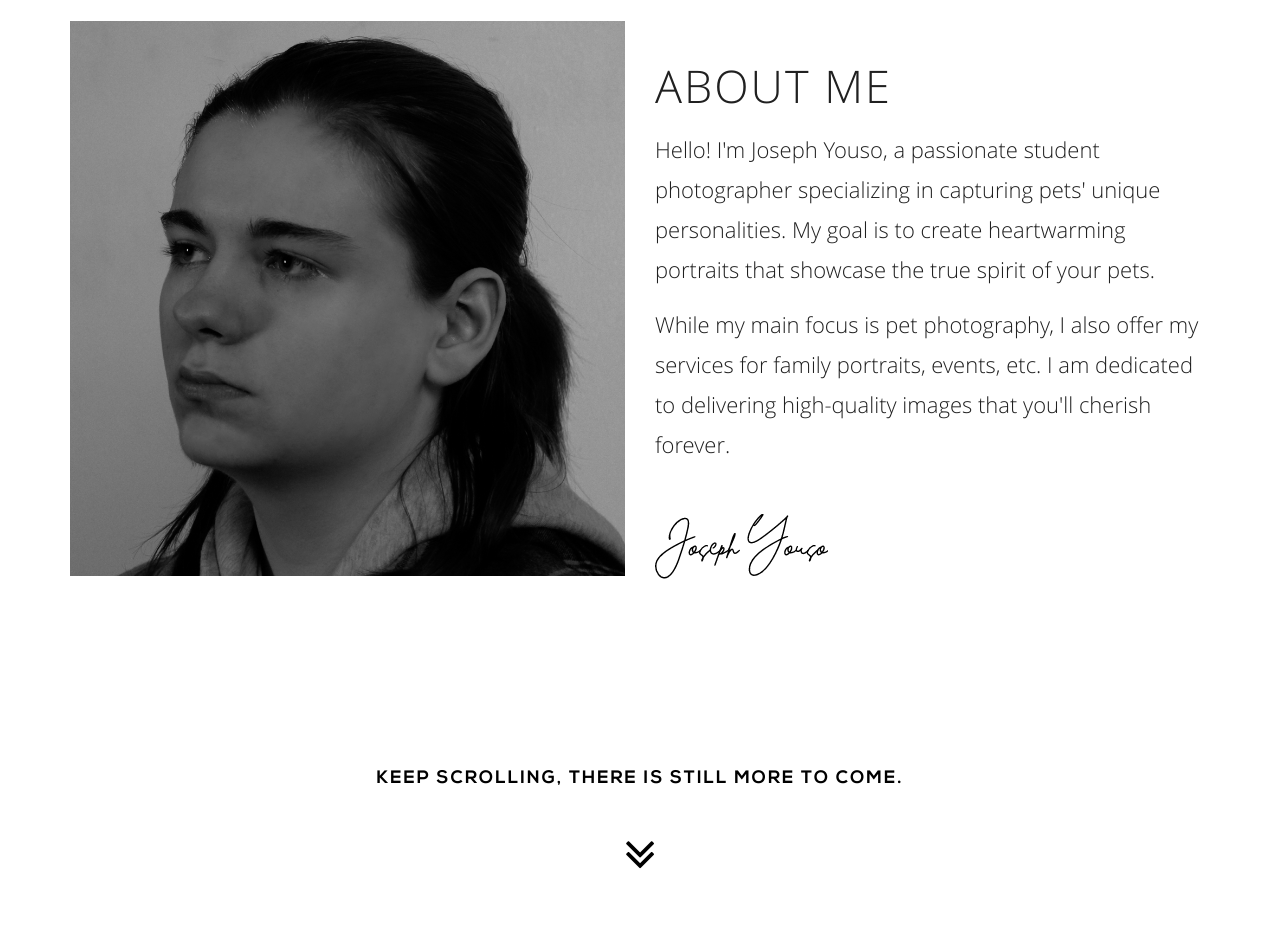
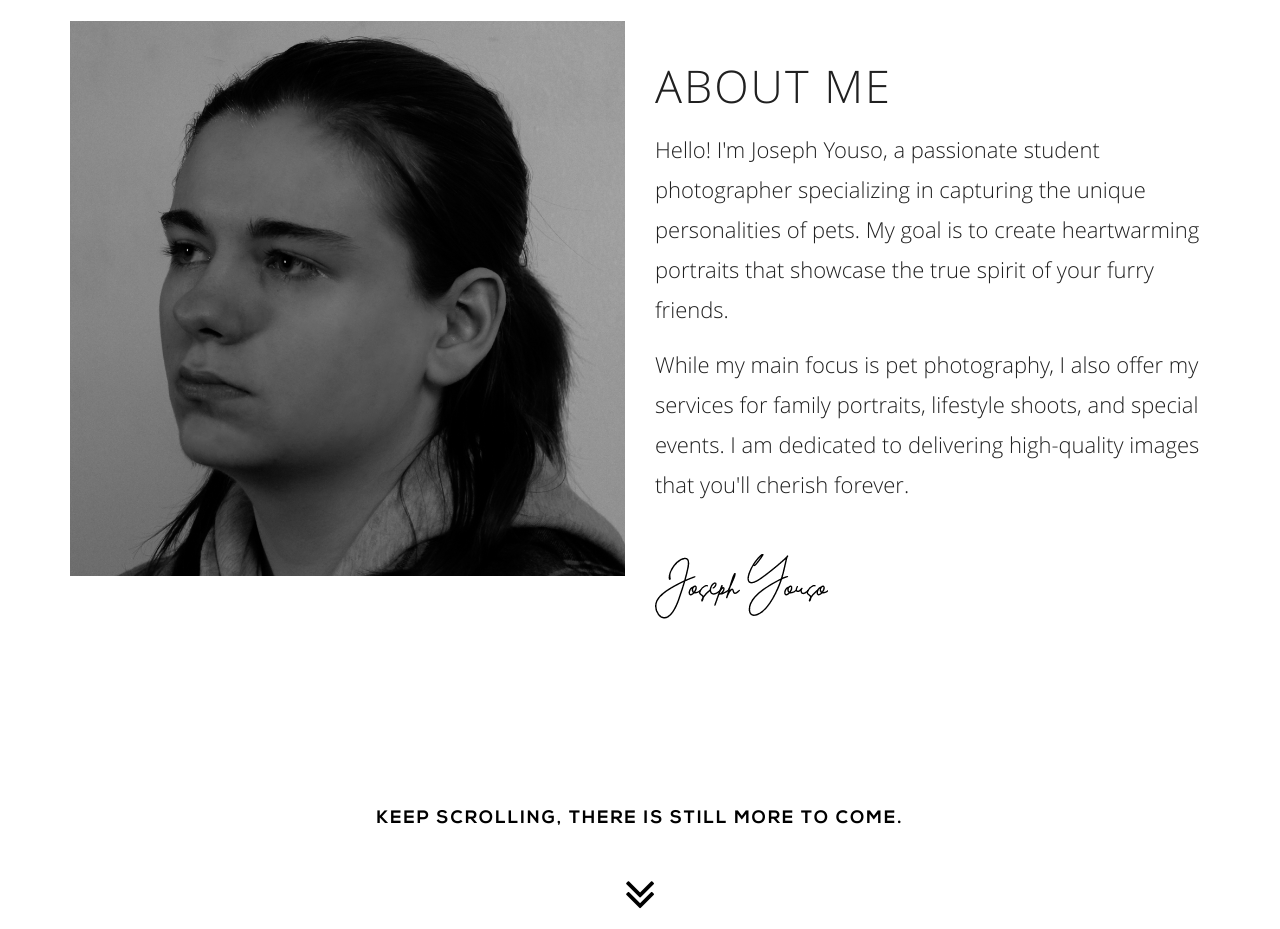
Before and after one commit to Jasfeski/Jasfeski, a plain HTML site: page index.html in a window 1280 px wide. Shown: the part 820-1749 px from the top of the page. Drawn offline with Linux system fonts and the light colour scheme.

Commit message:
Update index.html

```diff
--- a/index.html
+++ b/index.html
@@ -1,7 +1,7 @@
 <!doctype html>
-<!--[if lt IE 7]>      <html class="no-js lt-ie9 lt-ie8 lt-ie7" lang=""> <![endif]-->
-<!--[if IE 7]>         <html class="no-js lt-ie9 lt-ie8" lang=""> <![endif]-->
-<!--[if IE 8]>         <html class="no-js lt-ie9" lang=""> <![endif]-->
+<!--[if lt IE 7]> <html class="no-js lt-ie9 lt-ie8 lt-ie7" lang=""> <![endif]-->
+<!--[if IE 7]> <html class="no-js lt-ie9 lt-ie8" lang=""> <![endif]-->
+<!--[if IE 8]> <html class="no-js lt-ie9" lang=""> <![endif]-->
 <!--[if gt IE 8]><!-->
 <html class="no-js" lang="">
 <!--<![endif]-->
@@ -13,28 +13,21 @@
     <meta name="description" content="">
     <meta name="viewport" content="width=device-width, initial-scale=1">
     <link rel="apple-touch-icon" href="apple-touch-icon.png">
-
     <link rel="stylesheet" href="assets/css/bootstrap.min.css">
     <!-- <link rel="stylesheet" href="assets/css/bootstrap-theme.min.css"> -->
     <!--For Plugins external css-->
     <link rel="stylesheet" href="assets/css/plugins.css" />
     <link rel="stylesheet" href="assets/css/magnific-popup.css">
-
     <link rel="stylesheet" href="assets/css/nexa-web-font.css" />
     <link rel="stylesheet" href="assets/css/opensans-web-font.css" />
-
     <!--Theme custom css -->
     <link rel="stylesheet" href="assets/css/style.css">
-
     <!--Theme Responsive css-->
     <link rel="stylesheet" href="assets/css/responsive.css" />
-
     <script src="assets/js/vendor/modernizr-2.8.3-respond-1.4.2.min.js"></script>
 </head>
 <body>
-
     <div class='preloader'><div class='loaded'>&nbsp;</div></div>
-
     <nav class="navbar navbar-default navbar-fixed-top">
         <div class="container">
             <!-- Brand and toggle get grouped for better mobile display -->
@@ -45,9 +38,7 @@
                     <span class="icon-bar"></span>
                     <span class="icon-bar"></span>
                 </button>
-
             </div>
-
             <!-- Collect the nav links, forms, and other content for toggling -->
             <div class="collapse navbar-collapse" id="bs-example-navbar-collapse-1">
                 <ul class="nav navbar-nav navbar-right">
@@ -59,222 +50,166 @@
             </div><!-- /.navbar-collapse -->
         </div><!-- /.container-fluid -->
     </nav>
-
     <!--Home page style-->
     <header id="home" class="home">
         <div class="overlay sections">
             <div class="container">
-
                 <div class="row">
                     <div class="wrapper">
                         <div class="col-md-6 col-md-offset-3">
-
                             <div class="home-details text-center">
-
                                 <div class="home-title">
                                     <h1>PHOTOS:</h1>
                                     <h1>BY JOSEPH Y</h1>
                                 </div>
-
                                 <div class="scroll-down">
                                     <h5>Scroll down to see more</h5>
                                     <a href="#about"><i class="fa fa-angle-double-down"></i></a>
                                 </div>
-
                             </div>
-
                         </div>
                     </div>
                 </div>
             </div>
         </div>
     </header>
-
     <!-- Sections -->
     <section id="about" class="about sections">
         <div class="container">
-
             <!-- Example row of columns -->
             <div class="row">
                 <div class="wrapper">
-
                     <div class="col-md-6">
                         <div class="about-photo">
                             <img src="assets/images/about.jpg" alt="About Image" />
                         </div>
                     </div>
-
                     <div class="col-md-6">
                         <div class="heading about-content">
                             <h3>About Me</h3>
-							<p>
-								Hello! I'm Joseph Youso, a passionate student photographer specializing in capturing pets' unique personalities. My goal is to create heartwarming portraits that showcase the true spirit of your pets.
-							</p>
-							<p>While my main focus is pet photography, I also offer my services for family portraits, events, etc. I am dedicated to delivering high-quality images that you'll cherish forever.</p>
+                            <p>Hello! I'm Joseph Youso, a passionate student photographer specializing in capturing the unique personalities of pets. My goal is to create heartwarming portraits that showcase the true spirit of your furry friends.</p>
+                            <p>While my main focus is pet photography, I also offer my services for family portraits, lifestyle shoots, and special events. I am dedicated to delivering high-quality images that you'll cherish forever.</p>
                             <div class="signature">
                                 <img src="assets/images/singnature.png" alt="signature" />
                             </div>
                         </div>
                     </div>
-
-
-
                 </div>
             </div>
-
             <div class="scroll-down">
                 <h5 style="color: black;">keep scrolling, there is still more to come.</h5>
                 <a href="#portfolio"><i class="fa fa-angle-double-down" style="color: black;"></i></a>
             </div>
-
-
         </div> <!-- /container -->
     </section>
-
-
     <!-- Sections -->
     <section id="portfolio" class="portfolio">
         <div class="overlay sections">
             <div class="container">
-
                 <div class="heading text-center">
                     <div class="title">
                         <h3>Portfolio</h3>
                     </div>
                 </div>
-
                 <!-- Example row of columns -->
-
                 <div class="row">
                     <div class="portfolio-wrapper">
                         <div class="portfolio-item">
-
                             <div class="portfolio-details">
                                 <a href="assets/images/portfolio/1.png" class="portfolio-img">
                                     <img src="assets/images/portfolio/1.png" alt="Portfolio" width="279" height="250" />
                                 </a>
                             </div>
-
                         </div>
-
                         <div class="portfolio-item">
-
                             <div class="portfolio-details">
                                 <a href="assets/images/portfolio/2.png" class="portfolio-img">
                                     <img src="assets/images/portfolio/2.png" alt="Portfolio" width="279" height="250" />
                                 </a>
                             </div>
-
                         </div>
-
                         <div class="portfolio-item">
-
                             <div class="portfolio-details">
                                 <a href="assets/images/portfolio/3.png" class="portfolio-img">
                                     <img src="assets/images/portfolio/3.png" alt="Portfolio" width="279" height="250" />
                                 </a>
                             </div>
-
                         </div>
-
                         <div class="portfolio-item">
-
                             <div class="portfolio-details">
                                 <a href="assets/images/portfolio/4.png" class="portfolio-img">
                                     <img src="assets/images/portfolio/4.png" alt="Portfolio" width="279" height="250" />
                                 </a>
                             </div>
-
                         </div>
-
                         <div class="portfolio-item">
-
                             <div class="portfolio-details">
                                 <a href="assets/images/portfolio/5.png" class="portfolio-img">
                                     <img src="assets/images/portfolio/5.png" alt="Portfolio" width="279" height="250" />
                                 </a>
                             </div>
-
                         </div>
-
                         <div class="portfolio-item">
-
                             <div class="portfolio-details">
                                 <a href="assets/images/portfolio/6.png" class="portfolio-img">
                                     <img src="assets/images/portfolio/6.png" alt="Portfolio" />
                                 </a>
                             </div>
-
                         </div>
                         <div class="portfolio-item">
-
                             <div class="portfolio-details">
                                 <a href="assets/images/portfolio/7.png" class="portfolio-img">
                                     <img src="assets/images/portfolio/7.png" alt="Portfolio" />
                                 </a>
                             </div>
-
                         </div>
                         <div class="portfolio-item">
-
                             <div class="portfolio-details">
                                 <a href="assets/images/portfolio/8.png" class="portfolio-img">
                                     <img src="assets/images/portfolio/8.png" alt="Portfolio" />
                                 </a>
                             </div>
-
                         </div>
                         <div class="portfolio-item">
-
                             <div class="portfolio-details">
                                 <a href="assets/images/portfolio/9.png" class="portfolio-img">
                                     <img src="assets/images/portfolio/9.png" alt="Portfolio" />
                                 </a>
                             </div>
-
                         </div>
                         <div class="portfolio-item">
-
                             <div class="portfolio-details">
                                 <a href="assets/images/portfolio/10.png" class="portfolio-img">
-									<img src="assets/images/portfolio/10.png" alt="Portfolio"/>
+                                    <img src="assets/images/portfolio/10.png" alt="Portfolio" />
                                 </a>
                             </div>
-
                         </div>
-
-
                         <div class="scroll-down">
                             <h5>See the unedited vs edited photos? Scroll!</h5>
                             <a href="#contact"><i class="fa fa-angle-double-down"></i></a>
                         </div>
-
                     </div>
                 </div>
             </div> <!-- /container -->
         </div>
     </section>
-
     <section id="contact" class="contact sections">
         <div class="container">
             <div class="row">
                 <div class="col-md-6 col-md-offset-3">
                     <div class="contact-details text-center">
-
                         <div class="contact-category">
                             <div class="mail">
                                 <h4>Mail :</h4>
                                 <h2>Jdyouso@gmail.com</h2>
                             </div>
                         </div>
-
                         <div class="contact-category">
                             <div class="phone">
                                 <h4>Phone :</h4>
                                 <h5>(360)-6070-809</h5>
                             </div>
                         </div>
-
                         <div class="contact-category">
                             <div class="social">
                                 <h4>Social Media :</h4>
@@ -283,19 +218,15 @@
                                 <a href="mailto:jdyouso@gmail.com"><i class="fa-solid fa-envelope"></i></a>
                             </div>
                         </div>
-
                     </div>
                 </div>
             </div>
         </div>
     </section>
-
     <script src="assets/js/vendor/jquery-1.11.2.min.js"></script>
     <script src="assets/js/vendor/bootstrap.min.js"></script>
-
     <script src="assets/js/plugins.js"></script>
     <script src="assets/js/jquery.magnific-popup.js"></script>
-
     <script src="assets/js/main.js"></script>
     <script>
         $(document).ready(function () {
```
Lines whose indentation alone changed are shown as unchanged.
